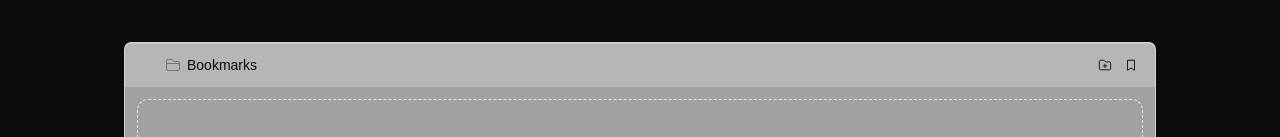
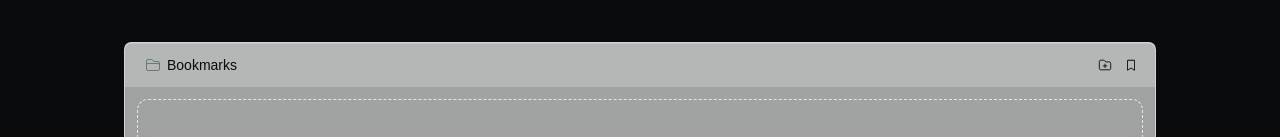
Before and after one commit to williammh/my-home-page, a React (Vite) app: page / in a window 1280 px wide. Shown: the part 534-671 px from the top of the page. Built offline with nearby package versions, Linux system fonts and the light colour scheme.

Commit message:
unindent root folder

```diff
--- a/src/FolderTree.tsx
+++ b/src/FolderTree.tsx
@@ -443,14 +443,16 @@ export default function FolderTree({
             className={`group folder-sticky sticky top-0 z-50 -mx-3 flex items-center py-2.5 pe-3 transition-colors ${
               rootDragOver ? 'bg-primary/10 ring-1 ring-inset ring-primary' : ''
             }`}
-            // Start padding matches a real folder row's own indent at
-            // level 0 (INDENT * 0 + 8 + 12, see the folder row below), and the
-            // spacer that follows matches TreeExpander's box (w-4 + me-1) so
-            // the root's icon lines up with a folder row's icon exactly —
-            // folder rows always reserve that space for their chevron, even
-            // when they have no children. No `gap` here, same as the folder
-            // row: it relies purely on each child's own margin.
-            style={{ backgroundColor: 'var(--sticky-row-bg)', paddingInlineStart: 8 + 12 }}
+            // One INDENT less than a real level-0 folder row's own start
+            // (INDENT * 0 + 8 + 12, see the folder row below) — the root sits
+            // one level "above" level 0, so its children (which render at
+            // level 0) read as properly nested under it instead of lining up
+            // flush with it. The spacer that follows matches TreeExpander's
+            // box (w-4 + me-1) so the root's icon still lines up with a
+            // folder row's icon, just shifted in by the same amount. No
+            // `gap` here, same as the folder row: it relies purely on each
+            // child's own margin.
+            style={{ backgroundColor: 'var(--sticky-row-bg)', paddingInlineStart: 8 + 12 - INDENT }}
           >
             <span className="me-1 h-4 w-4 shrink-0" />
             <RootIcon className="size-4 shrink-0 text-muted-foreground" />
```
Also changed, not shown: 1 other file (tests, documents, lock files or other folders).
